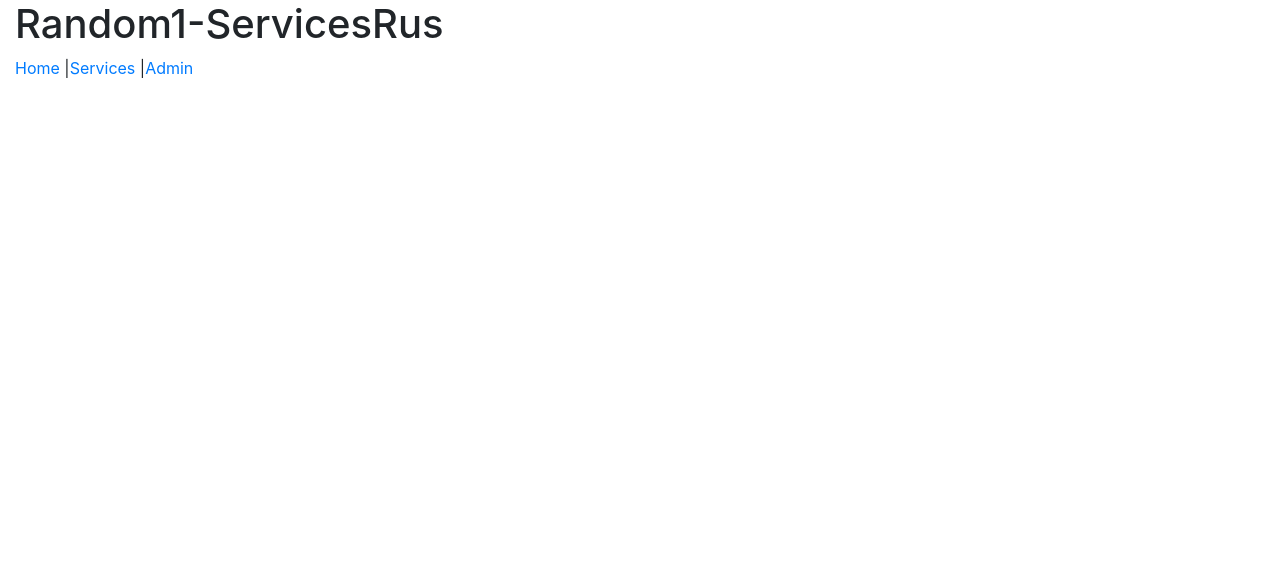
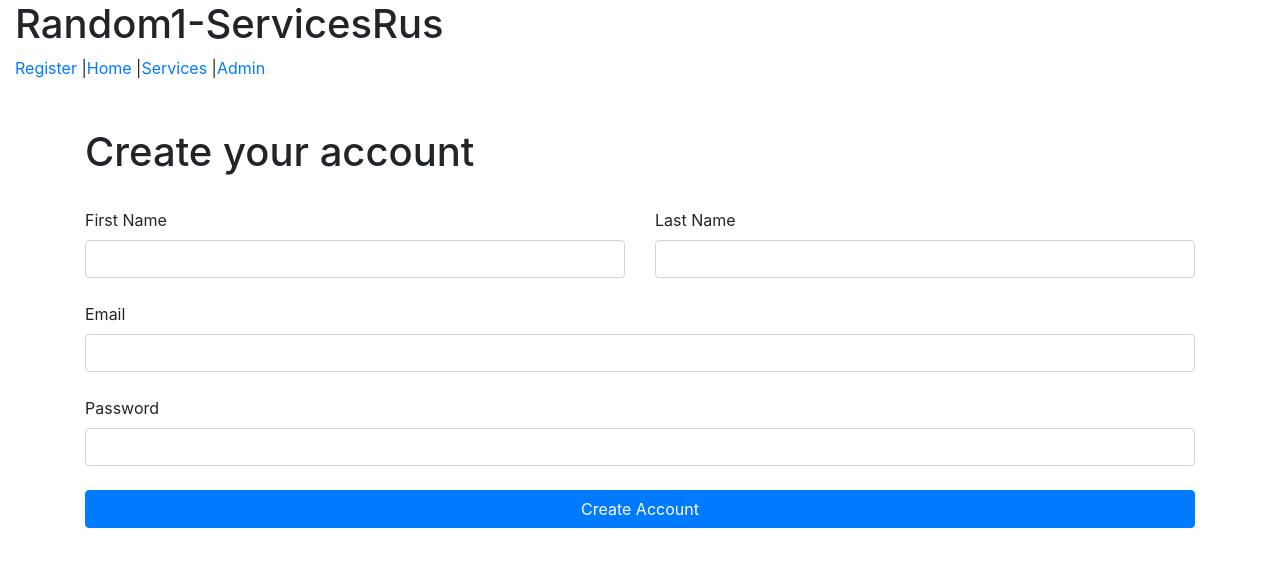
Before and after one commit to texzone/cs4500_sp19_client_react_random1, a React (Create React App) app: page /register in a window 1280 px wide. Shown: the top 566 px of the page. Built offline with nearby package versions, Linux system fonts and the light colour scheme.

Commit message:
Template registration page (#42)

```diff
--- a/src/App.js
+++ b/src/App.js
@@ -1,6 +1,7 @@
 import React, { Component } from 'react';
 import '../node_modules/bootstrap/dist/css/bootstrap.min.css'
 import {BrowserRouter as Router, Route, Link} from 'react-router-dom'
+import Register from './components/register/Register'
 import Admin from './components/Admin'
 import HomeContainer from './components/containers/HomeContainer'
 import ServiceNavigator from './components/serviceNavigator/ServiceNavigator'
@@ -13,12 +14,17 @@ class App extends Component {
           <h1>Random1-ServicesRus</h1>
           <Router>
             <div>
+              <Link to="/register">Register</Link> |
               <Link to="/home">Home</Link> |
               <Link to="/services">Services</Link> |
               <Link to="/admin">Admin</Link>
               <br/>
               <br/>
               <br/>
+              <Route
+                  path="/register"
+                  exact
+                  component={Register}/>
               <Route
                   path="/home"
                   exact
--- /dev/null
+++ b/src/components/register/Register.js
@@ -0,0 +1,43 @@
+import React from 'react'
+
+const Register = () =>
+    <div className="container">
+        <h1>Create your account</h1>
+        <br/>
+        <div>
+            <div className="row">
+                <div className="col-6">
+                    <label for="first-name">First Name</label>
+                    <input id="first-name" type="text" className="form-control"/>
+                </div>
+                <div className="col-6">
+                    <label for="last-name">Last Name</label>
+                    <input id="last-name" type="text" className="form-control"/>
+                </div>
+            </div>
+            <br/>
+            <div className="row">
+                <div className="col-12">
+                    <label for="email">Email</label>
+                    <input id="email" type="email" className="form-control"/>
+                </div>
+            </div>
+            <br/>
+            <div className="row">
+                <div className="col-12">
+                    <label for="password">Password</label>
+                    <input id="password" type="password" className="form-control"/>
+                </div>
+            </div>
+            <br/>
+            <div className="row">
+                <div className="col-12">
+                    <a href="/profile" className="btn btn-primary btn-block">
+                        Create Account
+                    </a>
+                </div>
+            </div>
+        </div>
+    </div>
+
+export default Register
```
